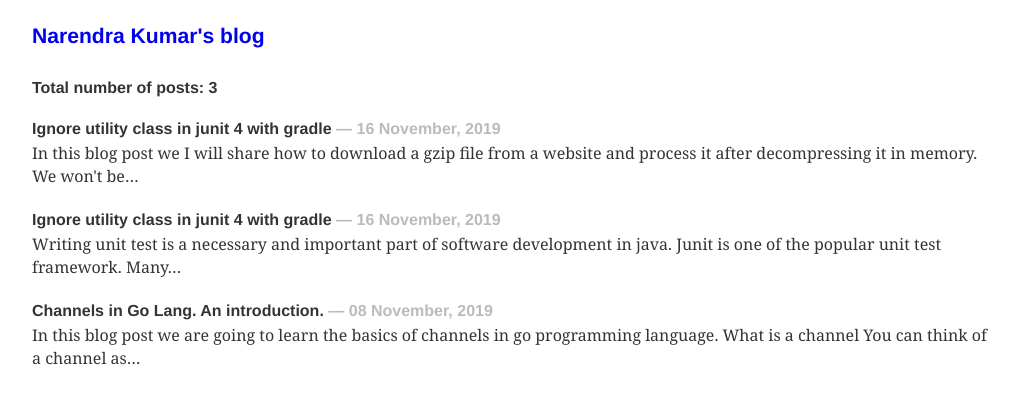
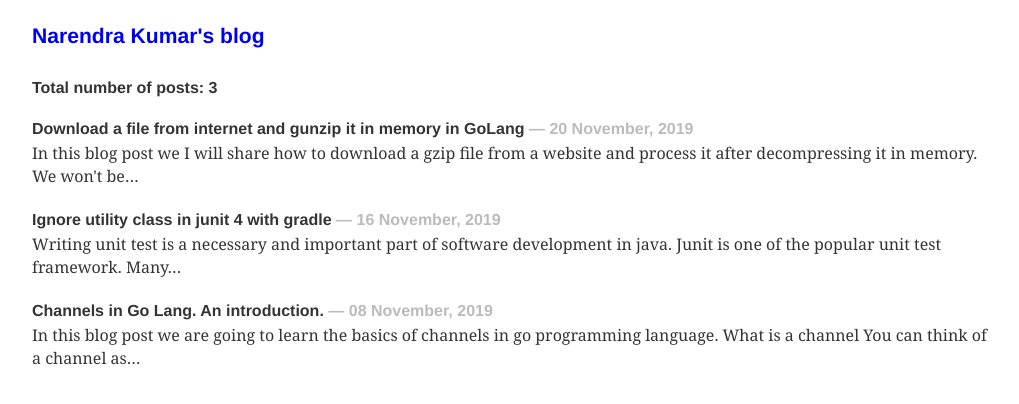
Before and after one commit to mrnakumar/mrnakumar, a Gatsby site: page / in a window 1280 px wide. Shown: the whole page, without its empty margins (128-1147 px from the left). Built offline with nearby package versions, Linux system fonts and the light colour scheme; Gatsby itself is replaced by a stand-in of ours; some packages are replaced by stand-ins of ours.

Commit message:
fixed metadata in golang gunzip post

```diff
--- a/src/contents/golang_download_and_gunzip_file.md
+++ b/src/contents/golang_download_and_gunzip_file.md
@@ -1,6 +1,6 @@
 ---
-title: "Ignore utility class in junit 4 with gradle"
-date: "2019-11-16"
+title: "Download a file from internet and gunzip it in memory in GoLang"
+date: "2019-11-20"
 ---
 
 In this blog post we I will share how to download a gzip file from a website and process it after decompressing it in memory. We won't be using disk storage.
```
